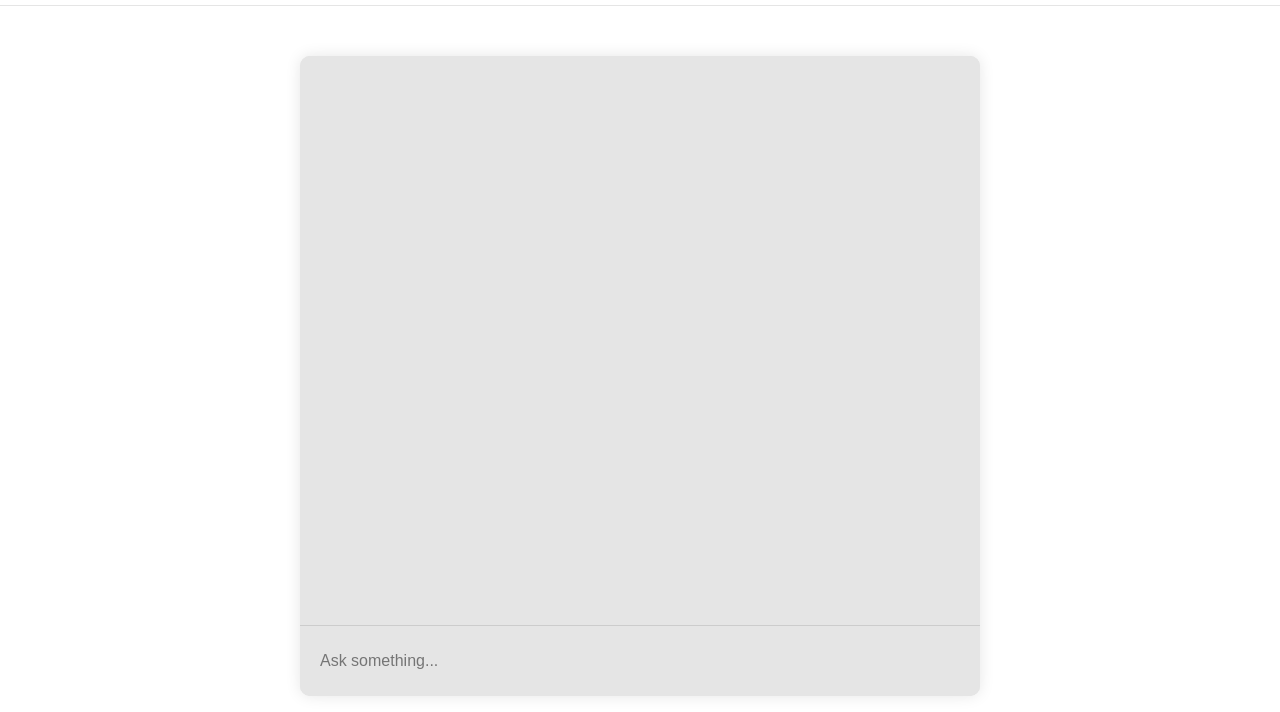
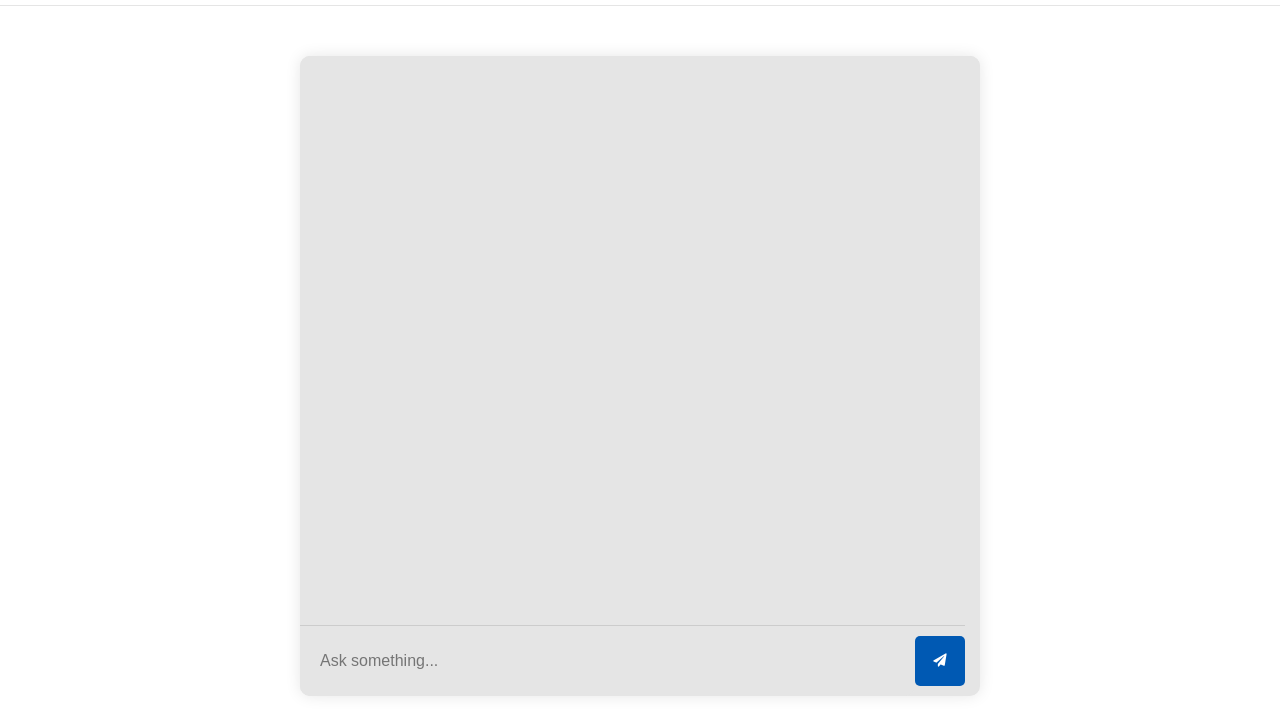
Before and after one commit to Walter-Nogueira/English-Tutor, a plain HTML site: page frontend/src/index.html in a window 1280 px wide. Shown: the part 88-800 px from the top of the page. Drawn offline with Linux system fonts and the light colour scheme; a web font is replaced by a local one.

Commit message:
add button page

```diff
--- a/frontend/src/index.html
+++ b/frontend/src/index.html
@@ -1,19 +1,23 @@
 <!DOCTYPE html>
 <html lang="en">
+
 <head>
   <meta charset="UTF-8">
   <meta http-equiv="X-UA-Compatible" content="IE=edge">
   <meta name="viewport" content="width=device-width, initial-scale=1.0">
   <link rel="shortcut icon" href="../assets/favicon-blue/favicon-32x32.png" type="image/x-icon">
+  <link rel="stylesheet" href="https://cdnjs.cloudflare.com/ajax/libs/font-awesome/5.15.3/css/all.min.css">
   <link rel="stylesheet" href="style.css">
 
   <title>WordWise | Your AI english tutor</title>
 </head>
+
 <body>
   <header>
     <div class="header" id="header">
       <div class="logo_header">
-                <a href="index.html" class="img_return_home"><img src="../assets/Transparent/WordWise_logo1.png" alt="Logo WordWise" class="img_logo" title="WordWise | Your AI english tutor"></a>
+        <a href="index.html" class="img_return_home"><img src="../assets/Transparent/WordWise_logo1.png"
+            alt="Logo WordWise" class="img_logo" title="WordWise | Your AI english tutor"></a>
       </div>
       <nav class="navigation_header">
         <a href="#" class="link_header">About</a>
@@ -26,8 +30,15 @@
   <main>
     <div class="main_container">
       <div class="main_output"></div>
+      <div class="main_class">
         <div class="main_input">
-                <input  class="input" type="text" placeholder="Ask something...">
+          <input class="input" type="text" placeholder="Ask something...">
+        </div>
+        <div class="button">
+          <button id="sendButton">
+            <i class="fas fa-paper-plane"></i>
+          </button>
+        </div>
       </div>
     </div>
   </main>
@@ -39,4 +50,5 @@
     </div>
   </footer>
 </body>
+
 </html>
--- a/frontend/src/style.css
+++ b/frontend/src/style.css
@@ -1,6 +1,6 @@
 @import url('https://fonts.googleapis.com/css2?family=Castoro:ital@0;1&family=Poppins:ital,wght@0,400;0,600;0,700;1,400&family=Roboto+Mono:wght@400;600;700&family=Work+Sans:ital,wght@0,100;0,200;0,300;0,400;0,500;0,600;0,700;0,800;0,900;1,100;1,200;1,300;1,400;1,500;1,600;1,700;1,800;1,900&display=swap');
 
-:root{
+:root {
   --color-white: #fff;
   --color-black: #000;
   --color-pastelgrey: #cccccc;
@@ -14,46 +14,56 @@
 
 }
 
-*{
+* {
   margin: 0px;
   padding: 0px;
 }
-body{
+
+body {
   font-family: 'Poppins', sans-serif;
   font-size: 1em;
   background-color: var(--color-white);
   color: var(--color-black);
 }
-.img_logo, .logo_footer > img{
+
+.img_logo,
+.logo_footer>img {
   width: 200px;
 }
-.header, .navigation_header{
+
+.header,
+.navigation_header {
   display: flex;
   flex-direction: row;
   align-items: center;
   justify-content: space-between;
   padding: 20px 100px;
 }
-.header{
+
+.header {
   background-color: var(--color-white);
   border-bottom: 1px solid var(--color-pastelgrey2);
 }
-.navigation_header{
+
+.navigation_header {
   gap: 2em;
   padding: 0px;
   margin: 0px -25px 0px 0px;
 }
-.link_header{
+
+.link_header {
   text-decoration: none;
   color: var(--color-black);
   font-size: 1em;
   font-weight: 600;
   transition: color .4s ease-in-out;
 }
-.link_header:hover{
+
+.link_header:hover {
   color: var(--color-mediumtealblue);
 }
-#link_sign_up{
+
+#link_sign_up {
   background-color: var(--color-marineblue);
   color: var(--color-white);
   padding: 5px 20px;
@@ -62,12 +72,14 @@ body{
   border-style: solid;
   border-color: var(--color-marineblue);
 }
-#link_sign_up:hover{
+
+#link_sign_up:hover {
   background-color: var(--color-mediumtealblue);
   border-color: var(--color-mediumtealblue);
   color: var(--color-white);
   transition: background-color 0.4s ease-in-out, border-color 0.4s ease-in-out, color 0.4s ease-in-out;
 }
+
 .main_container {
   background-color: var(--color-pastelgrey2);
   display: flex;
@@ -79,6 +91,7 @@ body{
   border-radius: 10px;
   box-shadow: 0px 0px 15px rgba(0, 0, 0, 0.1);
 }
+
 .main_output {
   background-color: var(--color-pastelgrey2);
   height: 100%;
@@ -87,10 +100,17 @@ body{
   color: var(--color-white);
   font-size: 1em;
 }
-  .main_input{
+
+.main_class {
+  display: flex;
   width: 100%;
 }
-  .main_input > .input {
+
+.main_input {
+  width: 100%;
+}
+
+.main_input>.input {
   background-color: var(--color-pastelgrey2);
   border: none;
   height: 70px;
@@ -101,10 +121,31 @@ body{
   border-top: #cccccc 1px solid;
   text-decoration: none;
 }
-  .main_input > .input:focus {
+
+.main_class>.button {
+  display: flex;
+  margin-right: 15px;
+  align-items: center;
+  border-top: #cccccc 1px solid;
+}
+
+.main_class>.button>button {
+  width: 50px;
+  height: 50px;
+  border: none;
+  cursor: pointer;
+  border-radius: 5px;
+  color: var(--color-white);
+  border-color: var(--color-mediumtealblue);
+  background-color: var(--color-mediumtealblue);
+  transition: background-color 0.4s ease-in-out, border-color 0.4s ease-in-out, color 0.4s ease-in-out;
+}
+
+.main_input>.input:focus {
   outline: none;
 }
-  .footer_container{
+
+.footer_container {
   background-color: var(--color-marineblue);
   display: flex;
   flex-direction: row;
```
Also changed, not shown: 1 other file. Lines whose indentation alone changed are shown as unchanged.
